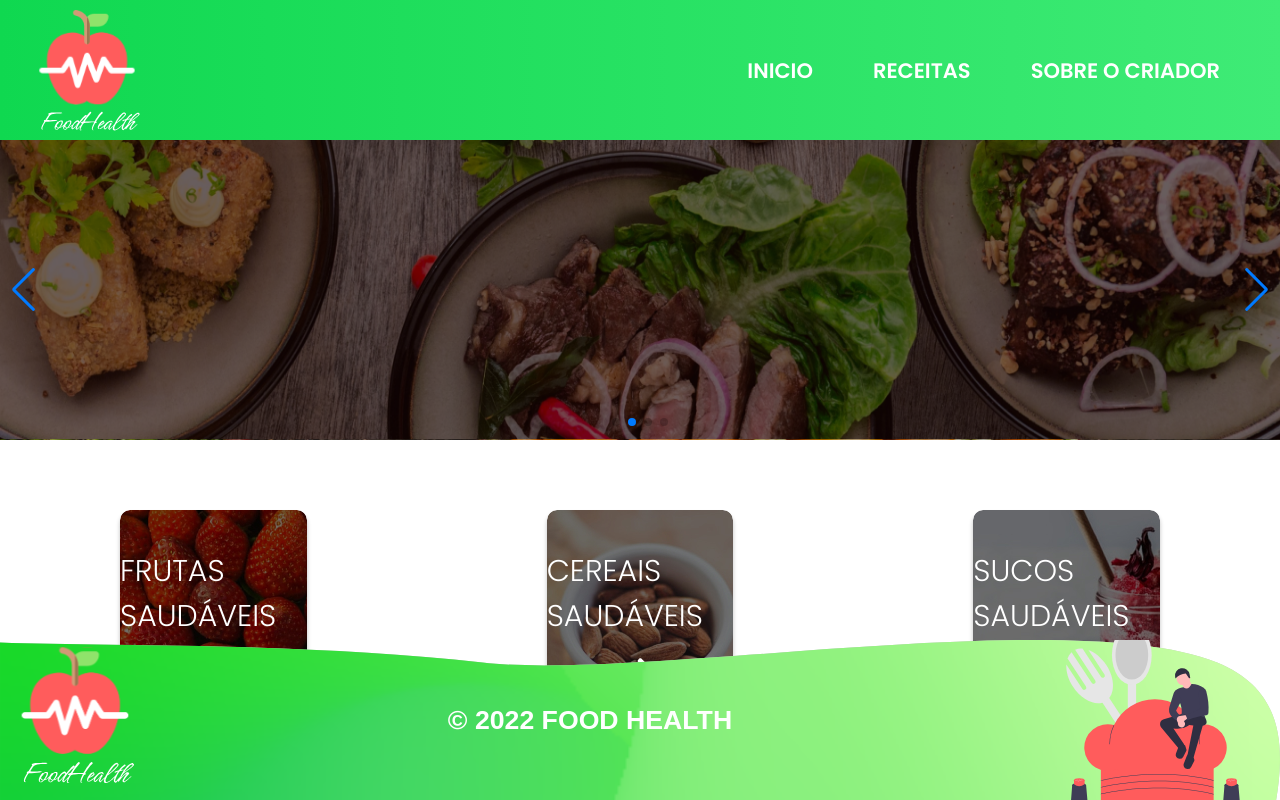
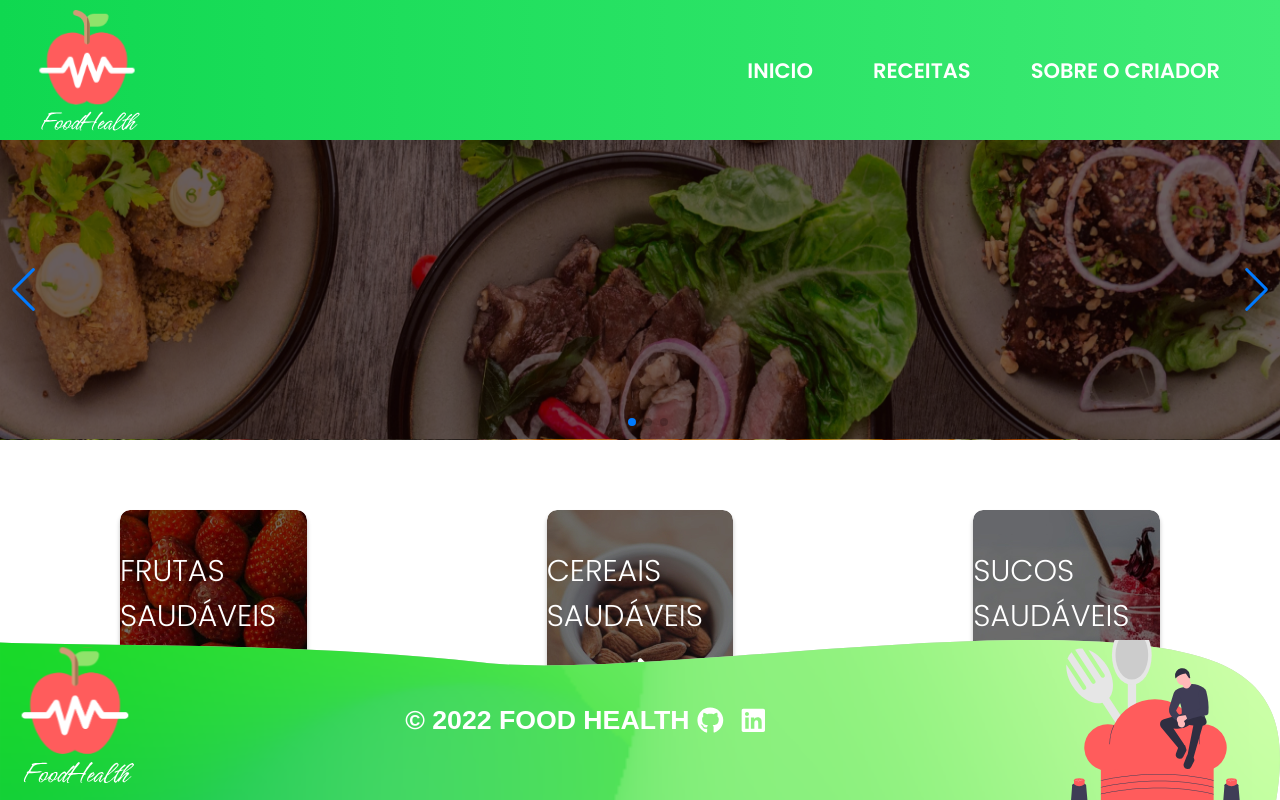
Before and after one commit to Giuzntt/FoodHealth---React, a Next.js app: page / in a window 1280 px wide. Built offline with nearby package versions, Linux system fonts and the light colour scheme.

Commit message:
Adicionando Redes Sociais

```diff
--- a/src/components/Footer/index.tsx
+++ b/src/components/Footer/index.tsx
@@ -1,4 +1,5 @@
 import Image from "next/image"
+import { FaGithub, FaInstagram, FaLinkedin } from "react-icons/fa";
 import styled from "styled-components"
 
 interface FooterContainerProps {
@@ -16,32 +17,56 @@ const FooterContainer = styled.footer<FooterContainerProps>`
   background: url(${(props) => props.backgroundImage});
   background-size: cover;
 
-   .footer-text{
+  .footer-text {
     display: flex;
     align-items: center;
     color: white;
     font-size: 20pt;
     font-weight: 600;
-            font-family: 'Popins', sans-serif;
+    font-family: "Popins", sans-serif;
     text-transform: uppercase;
   }
-  `
+
+  .footer-text a {
+    color: white;
+    text-decoration: none;
+    display: flex;
+    margin: 0 8px;
+    justify-content: space-between;
+
+    &:hover {
+      color: #ff5c5c;
+    }
+  }
+`;
 
 const Footer = () => {
     return (
-
       <FooterContainer backgroundImage="/images/footer.svg">
-            <Image  src="/images/logo.svg"  className="footer" alt="footer" width={150} height={150}/>
+        <Image
+          src="/images/logo.svg"
+          className="footer"
+          alt="footer"
+          width={150}
+          height={150}
+        />
         <div className="footer-text">
-
-                <p> © 2022 Food Health</p>
+          <p> © 2022 Food Health </p>
+          <a href="https://github.com/Giuzntt/">
+            <FaGithub />
+          </a>
+          <a href="https://www.linkedin.com/in/giulianno-zanetti/">
+            <FaLinkedin />
+          </a>
         </div>
-            <Image  src="/images/cook.svg"  className="footer" alt="footer" width={'250px'} height={'190px'}/>
-
-
+        <Image
+          src="/images/cook.svg"
+          className="footer"
+          alt="footer"
+          width={"250px"}
+          height={"190px"}
+        />
       </FooterContainer>
-
-
     );
 
 
```
Lines whose indentation alone changed are shown as unchanged.
